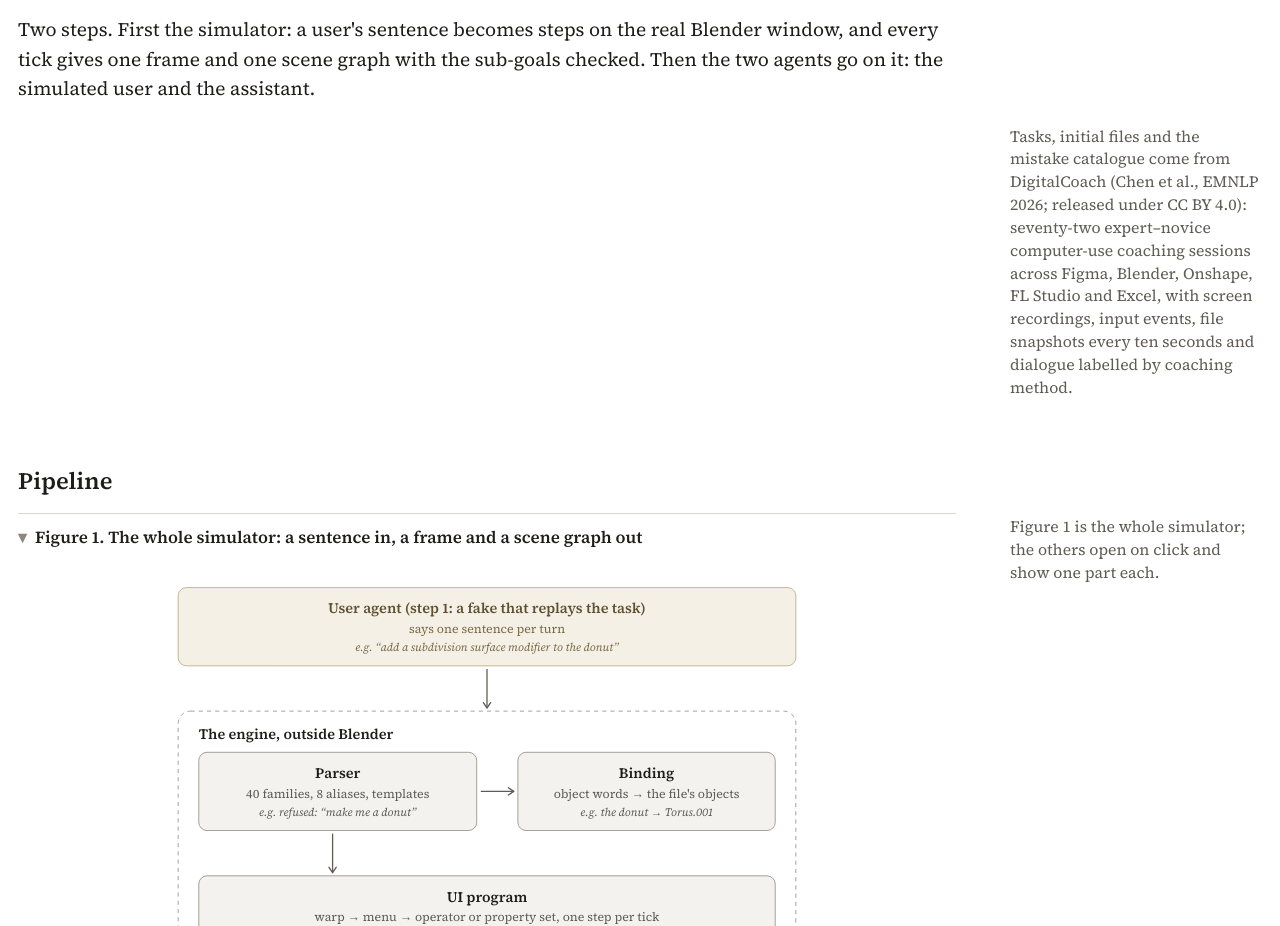
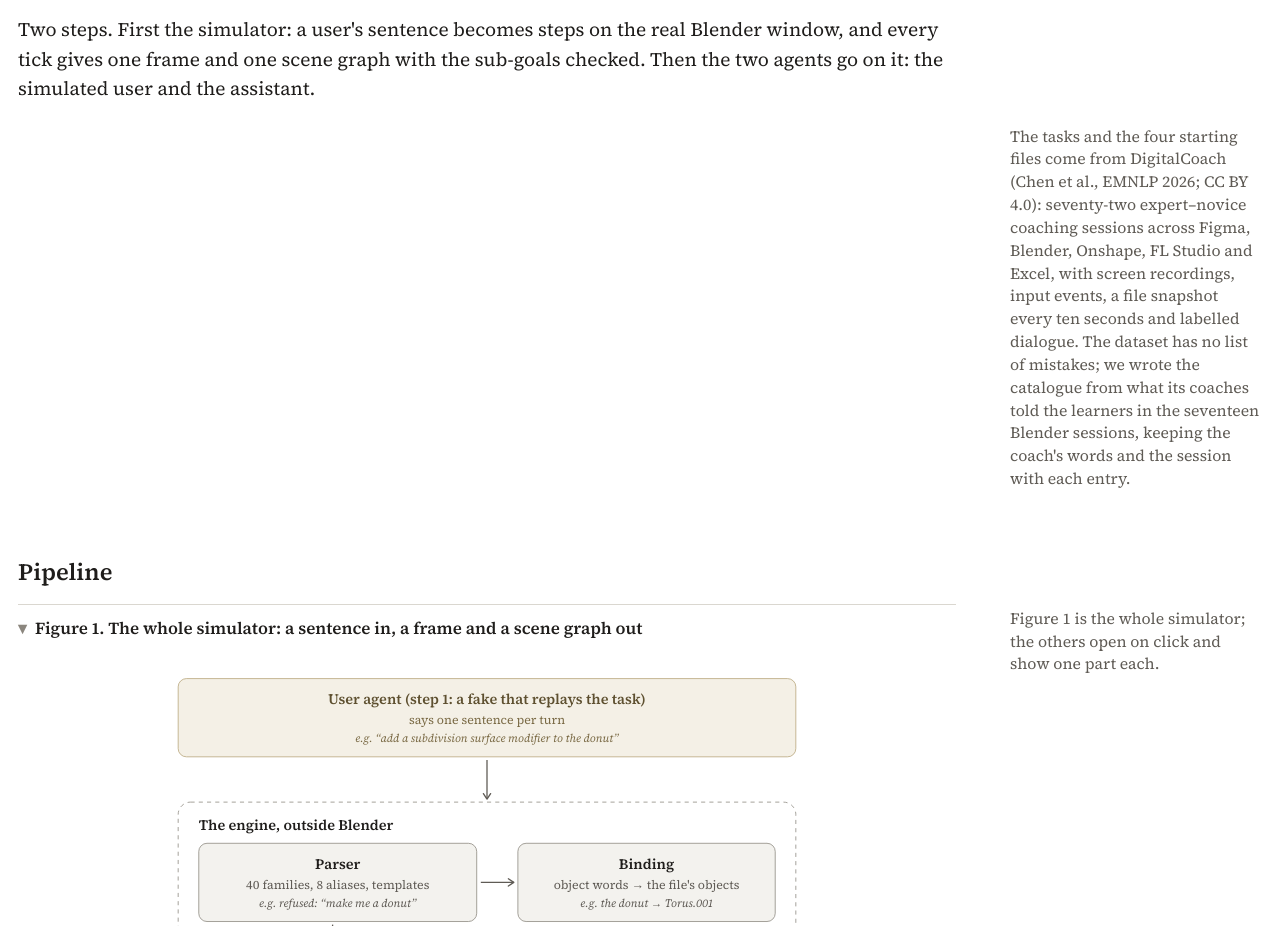
Before and after one commit to jxb1st/software_use_simulation, a plain HTML site: page index.html in a window 1280 px wide. Shown: the part 1246-2172 px from the top of the page. Drawn offline with Linux system fonts and the light colour scheme.

Commit message:
Dataset note: tasks and files from DigitalCoach, the mistake catalogue written from its coaching dialogue
Co-Authored-By: Claude Fable 5.1 <noreply@anthropic.com>

```diff
--- a/index.html
+++ b/index.html
@@ -33,7 +33,7 @@
     <p>We already run a closed loop on a coffee machine: a simulated user acts, an assistant watches the frames and can only talk. Adding a physical device there is expensive: a 3D model, dozens of hand-animated actions, rendering. Software is cheaper. The program draws its own screen, its document is the state, and its menus and operators are the actions. So we build the same loop around real software, starting with Blender.</p>
     <p>The tasks and the mistakes come from a public dataset of coaching sessions, in which an expert helps a novice with a program. Its Blender part is the classic donut tutorial, so our four tasks are: model the donut and its icing, give them materials, make the donut fall, scatter sprinkles. The mistakes the coaches pointed out became our list of novice mistakes; every run forces one of them on the simulated user.</p>
     <p>Two steps. First the simulator: a user's sentence becomes steps on the real Blender window, and every tick gives one frame and one scene graph with the sub-goals checked. Then the two agents go on it: the simulated user and the assistant.</p>
-    <aside class="note">Tasks, initial files and the mistake catalogue come from DigitalCoach (Chen et al., EMNLP 2026; released under CC BY 4.0): seventy-two expert–novice computer-use coaching sessions across Figma, Blender, Onshape, FL Studio and Excel, with screen recordings, input events, file snapshots every ten seconds and dialogue labelled by coaching method.</aside>
+    <aside class="note">The tasks and the four starting files come from DigitalCoach (Chen et al., EMNLP 2026; CC BY 4.0): seventy-two expert–novice coaching sessions across Figma, Blender, Onshape, FL Studio and Excel, with screen recordings, input events, a file snapshot every ten seconds and labelled dialogue. The dataset has no list of mistakes; we wrote the catalogue from what its coaches told the learners in the seventeen Blender sessions, keeping the coach's words and the session with each entry.</aside>
   </section>
 
   <section class="exp-section">
```
